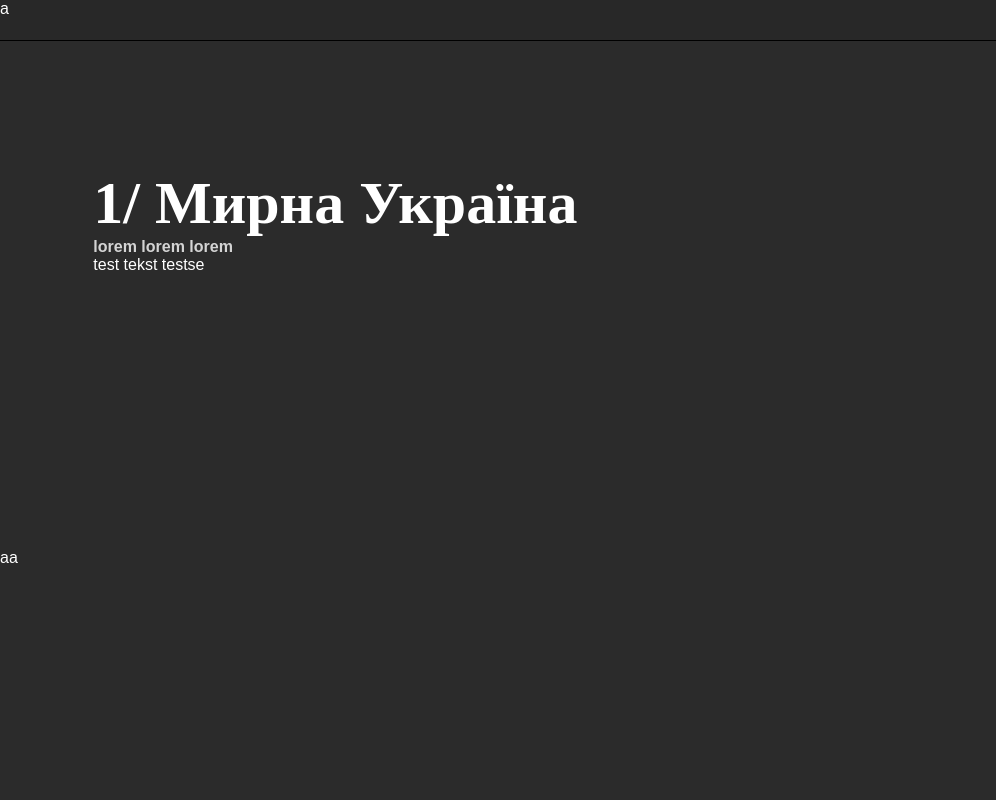
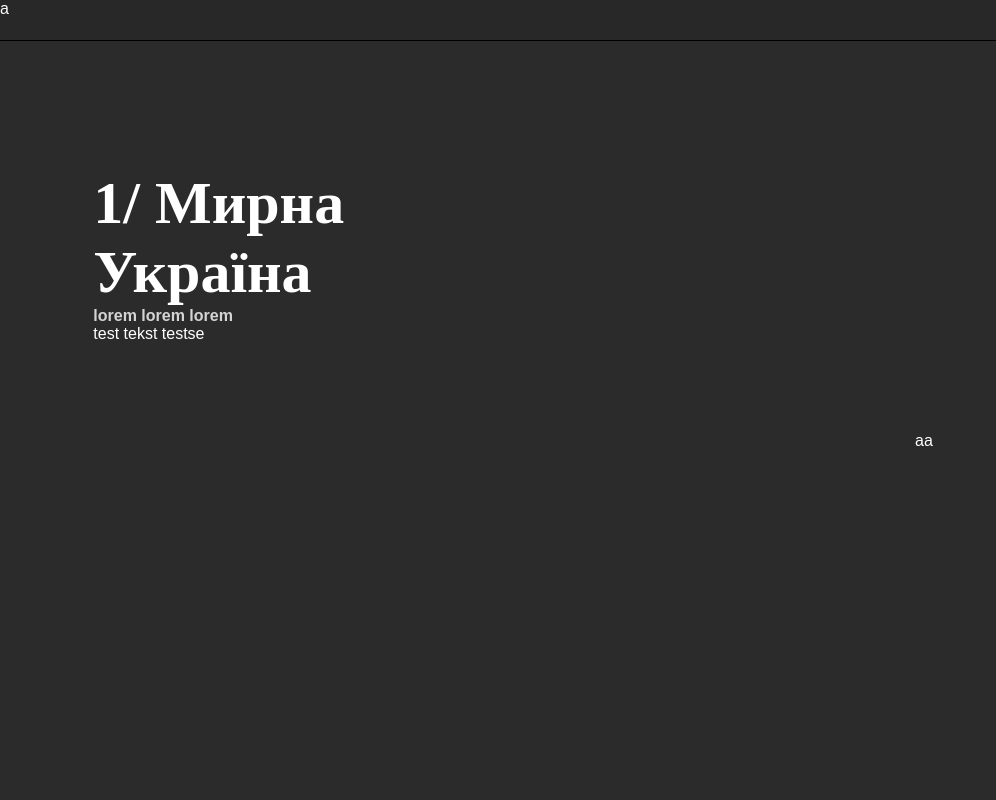
Before and after one commit to maksiksq/lit-wlrd-q, a Nuxt app: page / in a window 1280 px wide. Shown: the top 800 px of the page, without its empty margins (0-996 px from the left). Built offline with nearby package versions, Linux system fonts and the light colour scheme; a web font is replaced by a local one.

Commit message:
checking in

```diff
--- a/components/Segment.vue
+++ b/components/Segment.vue
@@ -17,7 +17,7 @@
 .segment {
   display: flex;
   flex-direction: row;
-  flex-wrap: wrap;
+
   height: 100vh;
 
   div {
@@ -39,6 +39,10 @@
   }
   .seg-r {
     width: 60%;
+
+    display: flex;
+    align-items: center;
+    justify-content: center;
   }
 }
 </style>
```
